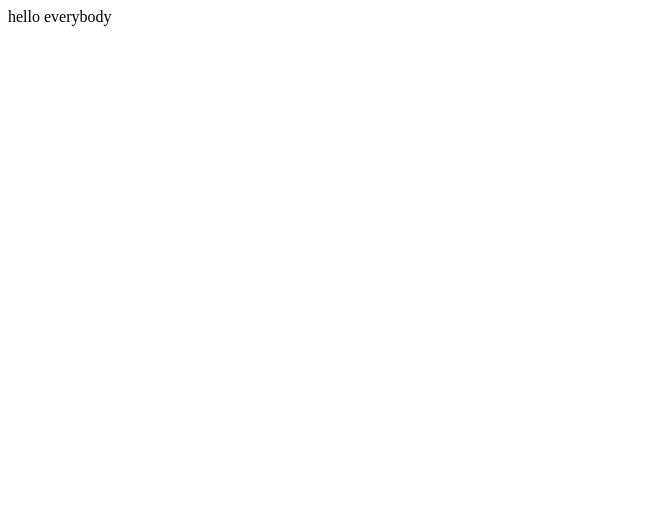
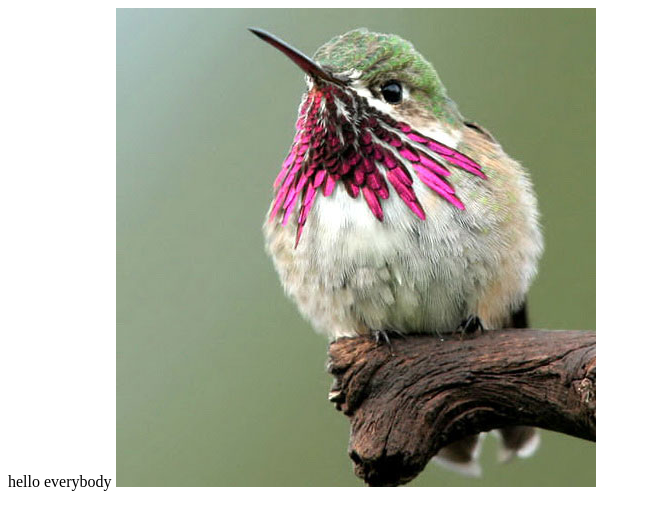
Before and after one commit to khrystynac9/gitTask5, a plain HTML site: page index.html in a window 1280 px wide. Shown: the whole page, without its empty margins (0-651 px from the left). Drawn offline with Linux system fonts and the light colour scheme.

Commit message:
added kolibri foto

```diff
--- a/index.html
+++ b/index.html
@@ -1 +1,2 @@
 hello everybody
+<img src = "kolibri.jpg" alt = "kolibri">
```
Also changed, not shown: kolibri.jpg (added).
